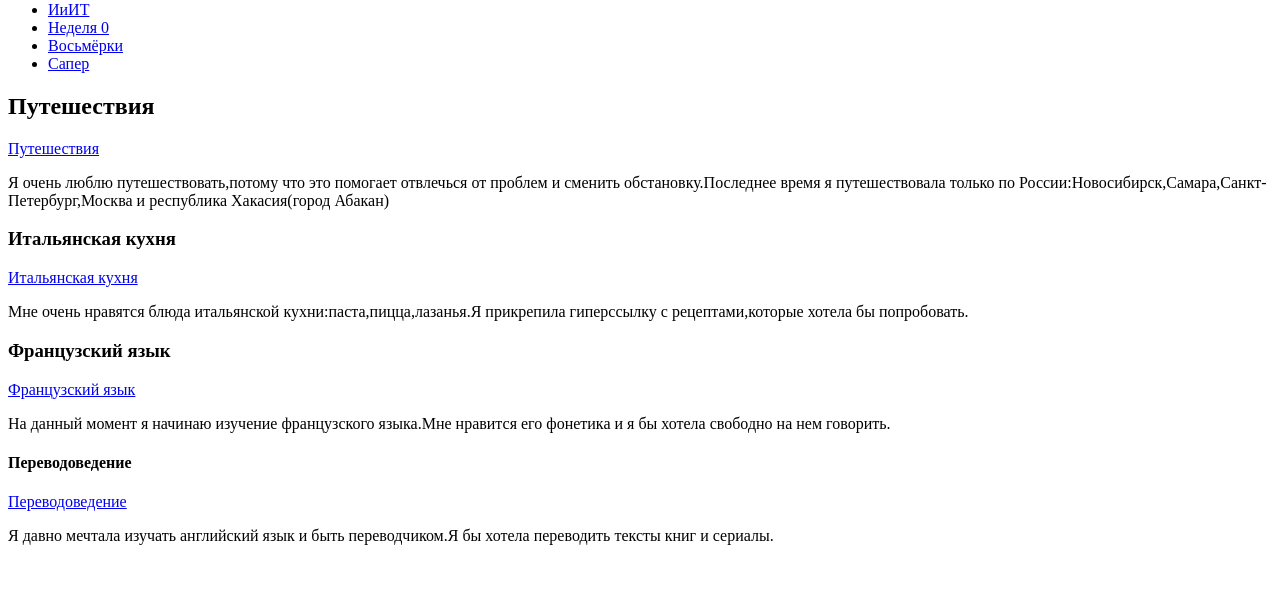
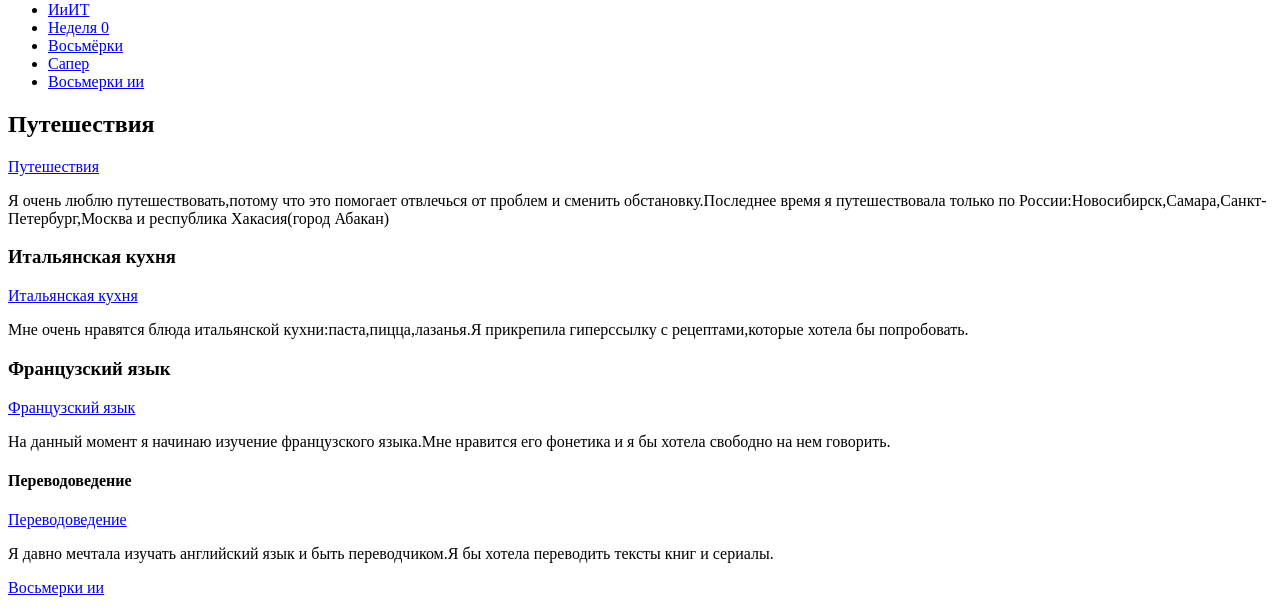
Before and after one commit to 001gm/001gm.github.io, a plain HTML site: page index.html in a window 1280 px wide. Shown: the part 214-827 px from the top of the page. Before the commit the page ends 800 px from the top, so only its background shows below. Drawn offline with Linux system fonts and the light colour scheme.

Commit message:
first page

```diff
--- a/index.html
+++ b/index.html
@@ -17,6 +17,7 @@
      <li><a href="week0.html">Неделя 0</a></li>
      <li><a href="./eight/eight.html">Восьмёрки</a></li>
      <li><a href="./minesweeper/index.html">Сапер</a></li>
+     <li><a href=".//week2/eight/eight.html">Восьмерки ии</a></li>
            </ul>
      </nav>
     <main>
@@ -43,6 +44,7 @@
            <p>
                Я давно мечтала изучать английский язык и быть переводчиком.Я бы хотела переводить тексты книг и сериалы.
            </p>
+           <p> <a href="https://ide-6c5f68ec627749e7b44d59deda9d67b5-8080.cs50.ws/eight_ai/">Восьмерки ии</a></p>
        </p>
         </main>
        </div>
```
